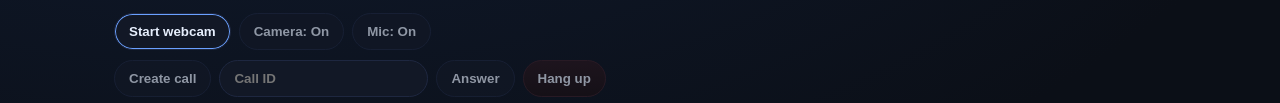
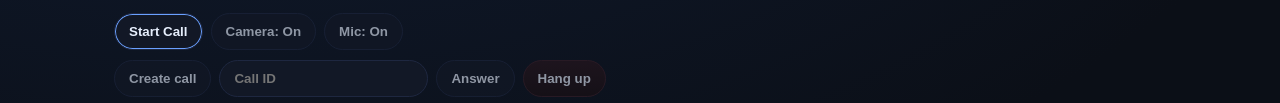
Before and after one commit to Aaronphilip2003/Chatastrophe, a website: page public/index.html in a window 1280 px wide. Shown: the part 444-547 px from the top of the page. Drawn offline with Linux system fonts and the light colour scheme.

Commit message:
Changed name of the button to make it more appropriate

```diff
--- a/public/index.html
+++ b/public/index.html
@@ -23,7 +23,7 @@
 
       <div class="controls">
         <div class="control-row">
-        <button id="webcamButton" class="btn btn-primary">Start webcam</button>
+        <button id="webcamButton" class="btn btn-primary">Start Call</button>
         <button id="camToggle" class="btn" disabled>Camera: On</button>
         <button id="micToggle" class="btn" disabled>Mic: On</button>
         </div>
```
